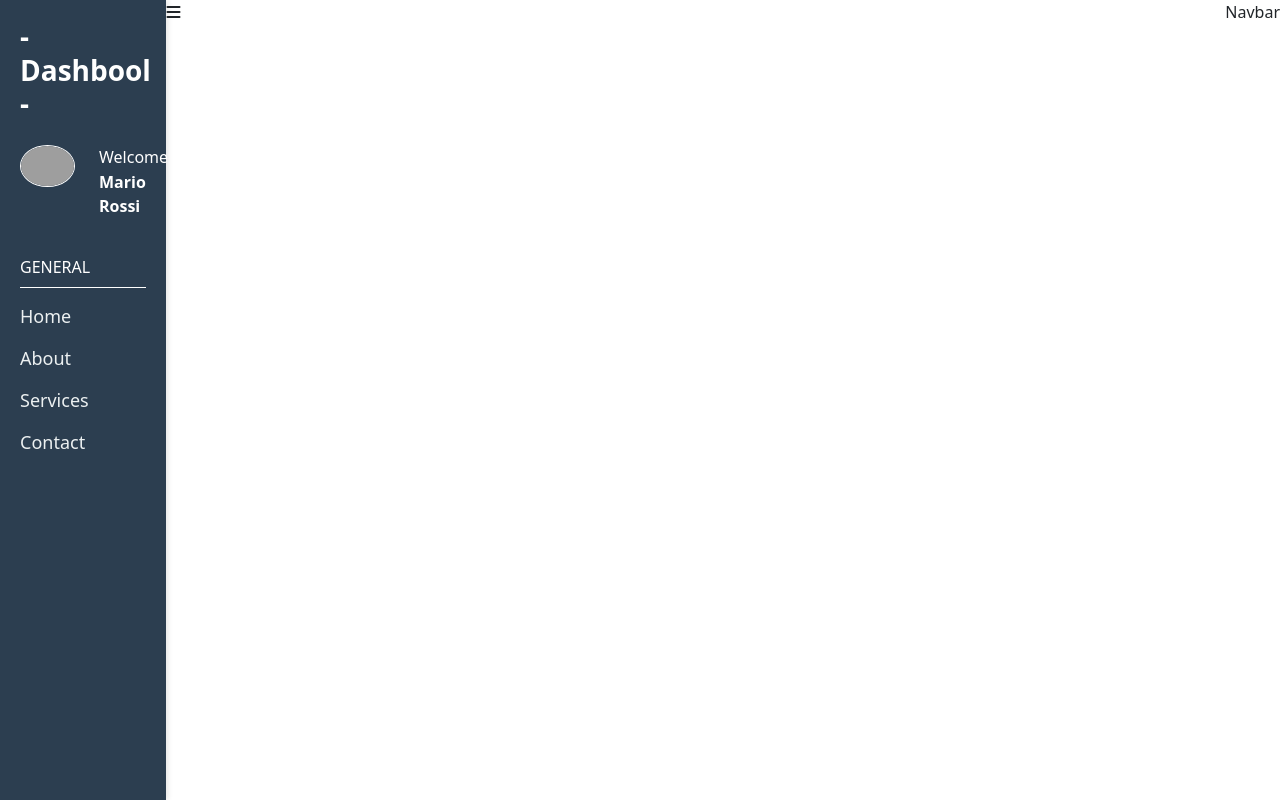
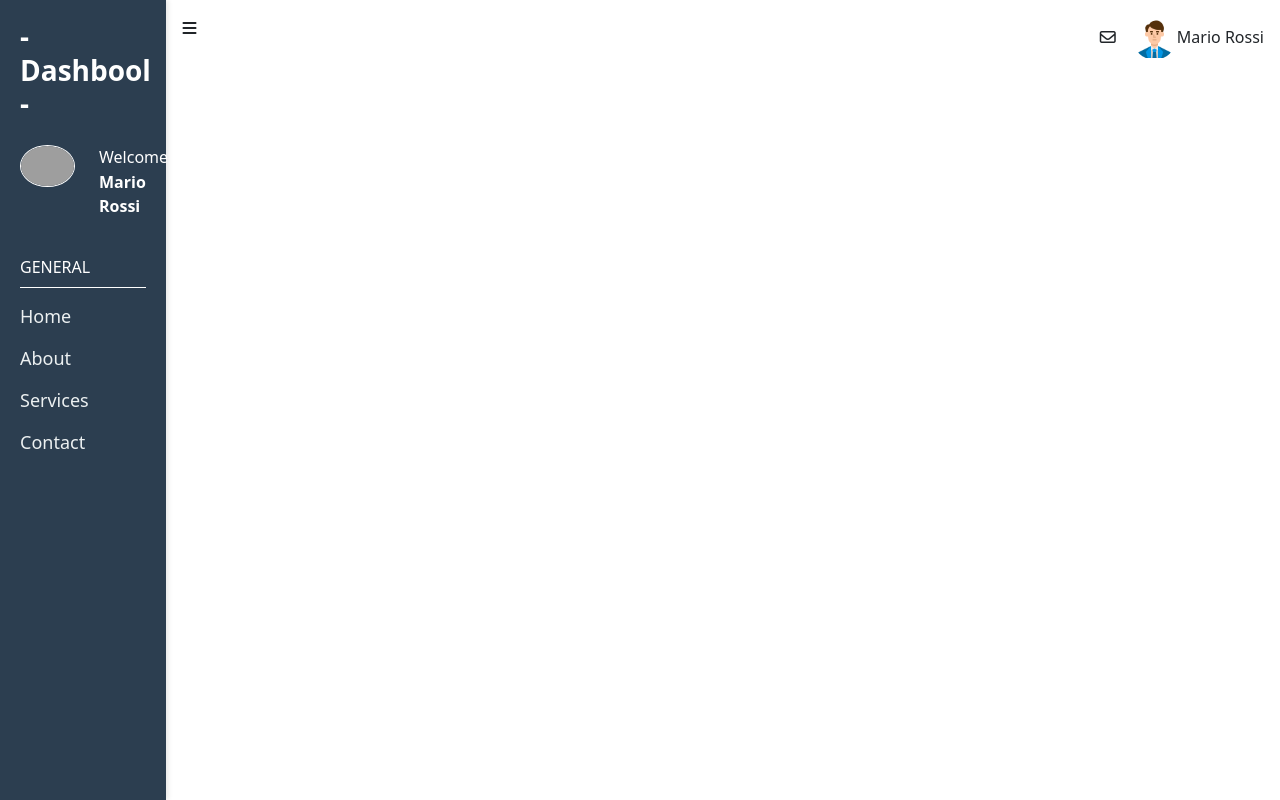
Before and after one commit to lorenzo-de-giorgi/vue-dashboard, a Vue app: page / in a window 1280 px wide. Built offline with nearby package versions, Linux system fonts and the light colour scheme; grey boxes are pictures that could not be loaded.

Commit message:
added name icon and mail in navbar

```diff
--- a/src/components/NavbarComponent.vue
+++ b/src/components/NavbarComponent.vue
@@ -1,11 +1,13 @@
 <template>
     <nav>
-        <div class="d-flex justify-content-between  ">
+        <div class="d-flex justify-content-between p-3">
             <div>
                 <span><i class="fa-solid fa-bars"></i></span>
             </div>
             <div>
-                <span>Navbar</span>
+                <span><i class="fa-regular fa-envelope me-3"></i></span>
+                <img class="ldg-img" src="../assets/img/user-icon.png">
+                <span>Mario Rossi</span>
             </div>
         </div>
     </nav>
@@ -21,4 +23,10 @@
 nav{
     width: 100%;
 }
+
+.ldg-img{
+    width: 45px;
+    border-radius: 50%;
+    border: 1.5px solid white;
+}
 </style>
```
